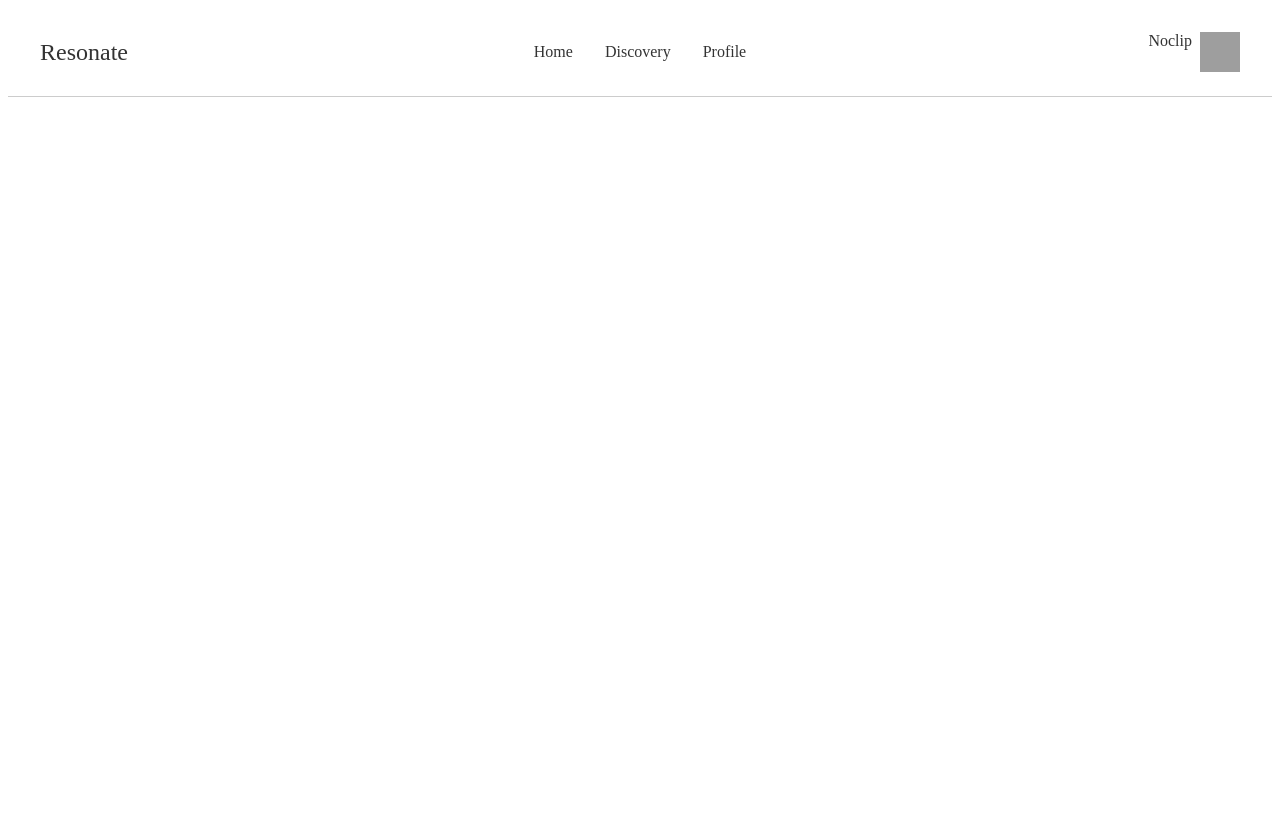
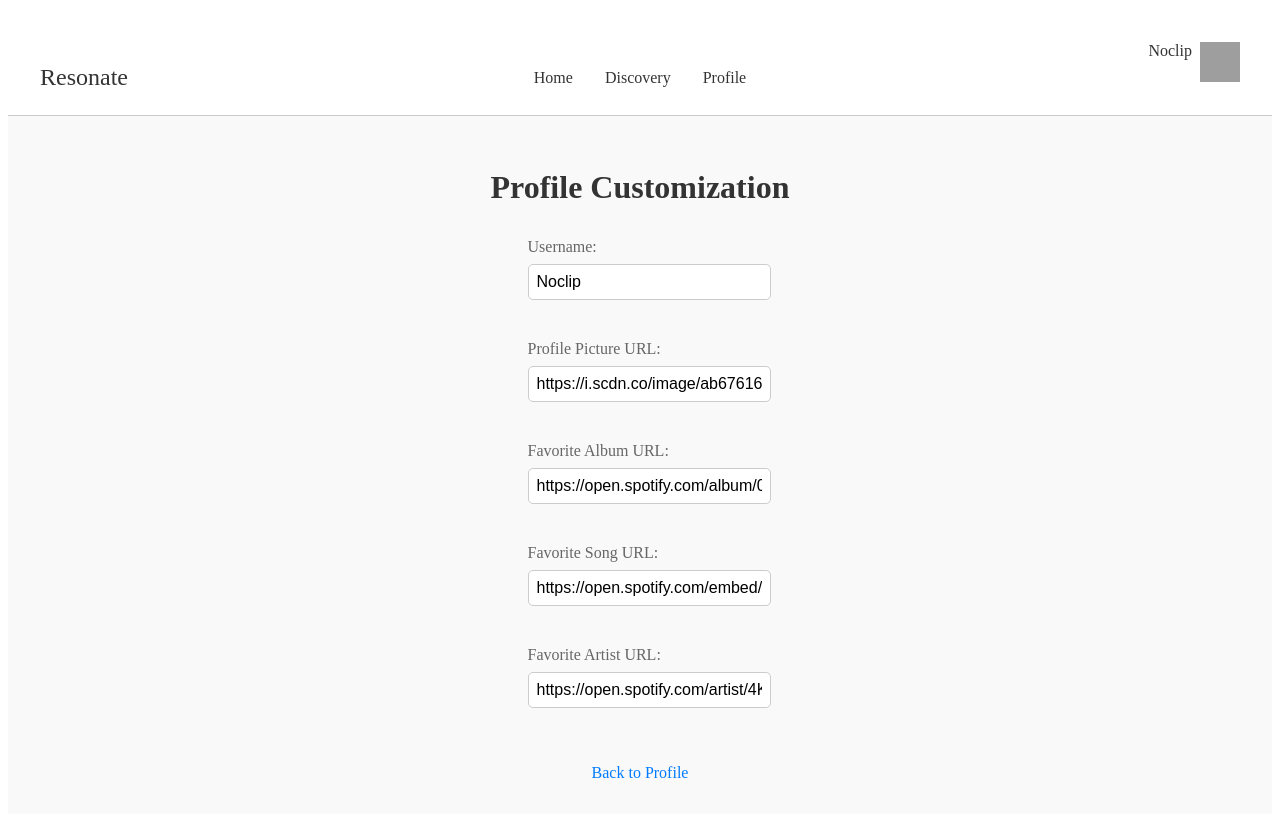
Before and after one commit to heloboyIvanschool/PA2576-Programvaruintensiv-produktutveckling, a React (Create React App) app in the folder React-Frontend/: page /profile-customization in a window 1280 px wide. Shown: the top 816 px of the page. Built offline with nearby package versions, Linux system fonts and the light colour scheme; grey boxes are pictures that could not be loaded.

Commit message:
profilecustomization

```diff
--- a/React-Frontend/src/App.js
+++ b/React-Frontend/src/App.js
@@ -4,6 +4,7 @@ import Profile from './components/Profile'; // Import the Profile component
 import Home from './components/Home'; // Import the Home component
 import { BrowserRouter as Router, Routes, Route } from 'react-router-dom';
 import './App.css';
+import ProfileCustomization from './components/ProfileCustomization';
 
 function App() {
   return (
@@ -13,6 +14,7 @@ function App() {
         <Routes>
           <Route path='/' element={<Home />} />
           <Route path='/profile' element={<Profile />} />
+          <Route path='/profile-customization' element={<ProfileCustomization />} />
         </Routes>
       </Router>
     </>
--- a/React-Frontend/src/components/Profile.js
+++ b/React-Frontend/src/components/Profile.js
@@ -1,5 +1,6 @@
 import React from 'react';
 import './Profile.css';
+import { Link } from 'react-router-dom';
 
 function Profile() {
   return (
@@ -12,10 +13,12 @@ function Profile() {
           <div className="profile-container">
             <div className="profile-header">
               <img src="https://i.scdn.co/image/ab67616d0000b273c447c48ddac6e8a417d0f77a" alt="Profile" className="profile-pic-large" />
-              <h1 className="profile-username">BillysPänPittsa
+              <h1 className="profile-username">Noclip
               </h1>
             </div>
+            <Link to="/profile-customization">Edit Profile</Link>
           </div>
+
 
 
           <div className="favorite-songs-showcase">
@@ -88,6 +91,7 @@ function Profile() {
         <div className="post">Post 3</div>
 
       </div>
+
     </div>
 
 
--- /dev/null
+++ b/React-Frontend/src/components/ProfileCustomization.css
@@ -0,0 +1,50 @@
+.profile-customization-page {
+    display: flex;
+    flex-direction: column;
+    align-items: center;
+    padding: 2rem;
+    background-color: #f9f9f9;
+  }
+
+  .profile-customization-page h1 {
+    font-size: 2rem;
+    color: #333;
+    margin-bottom: 2rem;
+  }
+
+  .form-group {
+    margin-bottom: 1.5rem;
+    width: 100%;
+    max-width: 500px;
+  }
+
+  .form-group label {
+    display: block;
+    font-size: 1rem;
+    color: #666;
+    margin-bottom: 0.5rem;
+  }
+
+  .form-group input {
+    width: 100%;
+    padding: 0.5rem;
+    font-size: 1rem;
+    border: 1px solid #ccc;
+    border-radius: 5px;
+  }
+
+  form {
+    display: flex;
+    flex-direction: column;
+    gap: 1rem;
+  }
+
+  a {
+    color: #007bff;
+    text-decoration: none;
+    margin-top: 2rem;
+  }
+
+  a:hover {
+    text-decoration: underline;
+  }
--- /dev/null
+++ b/React-Frontend/src/components/ProfileCustomization.js
@@ -0,0 +1,42 @@
+import React, { useState } from 'react';
+import { Link } from 'react-router-dom';
+import './ProfileCustomization.css'; // Assuming you have a CSS file for styling
+
+function ProfileCustomization() {
+  const [username, setUsername] = useState('Noclip');
+  const [profilePic, setProfilePic] = useState('https://i.scdn.co/image/ab67616d0000b273c447c48ddac6e8a417d0f77a');
+  const [favoriteAlbum, setFavoriteAlbum] = useState('https://open.spotify.com/album/0u7sgzvlLmPLvujXxy9EeY');
+  const [favoriteSong, setFavoriteSong] = useState('https://open.spotify.com/embed/track/3rwd5wW9Ew5H6YlyZk9wtH');
+  const [favoriteArtist, setFavoriteArtist] = useState('https://open.spotify.com/artist/4KXp3xtaz1wWXnu5u34eVX');
+
+  return (
+    <div className="profile-customization-page">
+      <h1>Profile Customization</h1>
+      <form>
+        <div className="form-group">
+          <label>Username:</label>
+          <input type="text" value={username} onChange={(e) => setUsername(e.target.value)} />
+        </div>
+        <div className="form-group">
+          <label>Profile Picture URL:</label>
+          <input type="text" value={profilePic} onChange={(e) => setProfilePic(e.target.value)} />
+        </div>
+        <div className="form-group">
+          <label>Favorite Album URL:</label>
+          <input type="text" value={favoriteAlbum} onChange={(e) => setFavoriteAlbum(e.target.value)} />
+        </div>
+        <div className="form-group">
+          <label>Favorite Song URL:</label>
+          <input type="text" value={favoriteSong} onChange={(e) => setFavoriteSong(e.target.value)} />
+        </div>
+        <div className="form-group">
+          <label>Favorite Artist URL:</label>
+          <input type="text" value={favoriteArtist} onChange={(e) => setFavoriteArtist(e.target.value)} />
+        </div>
+      </form>
+      <Link to="/profile">Back to Profile</Link>
+    </div>
+  );
+}
+
+export default ProfileCustomization;
```
